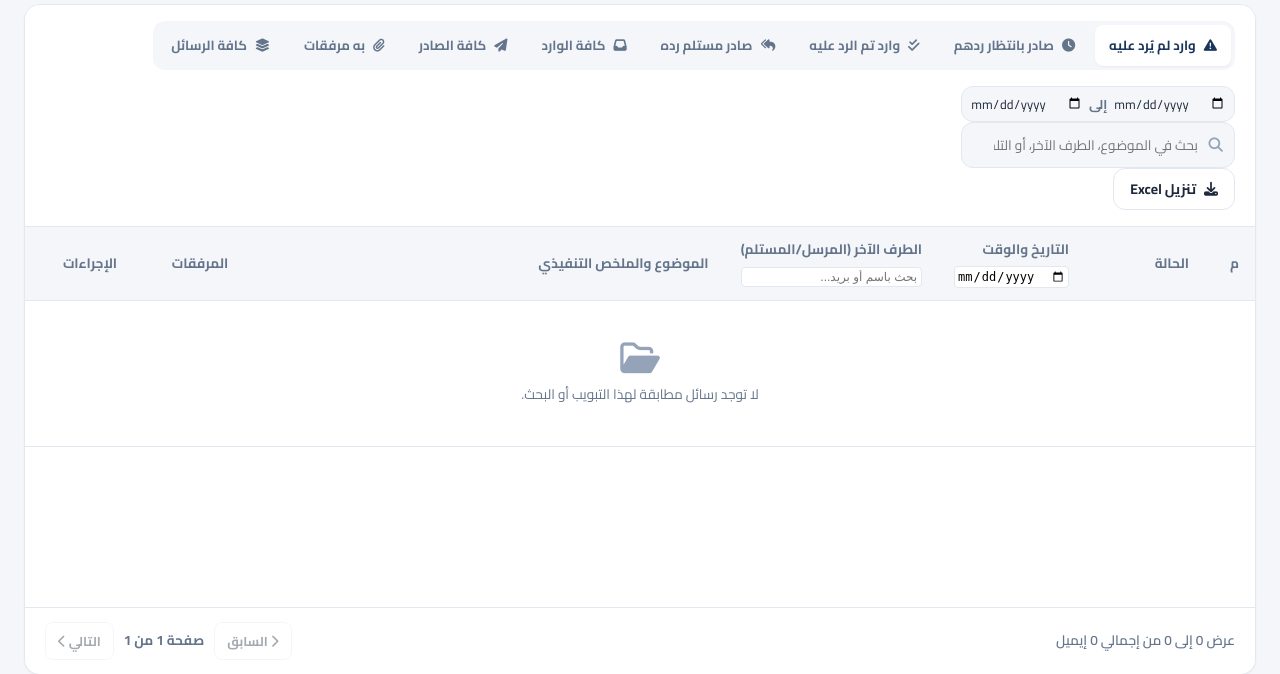
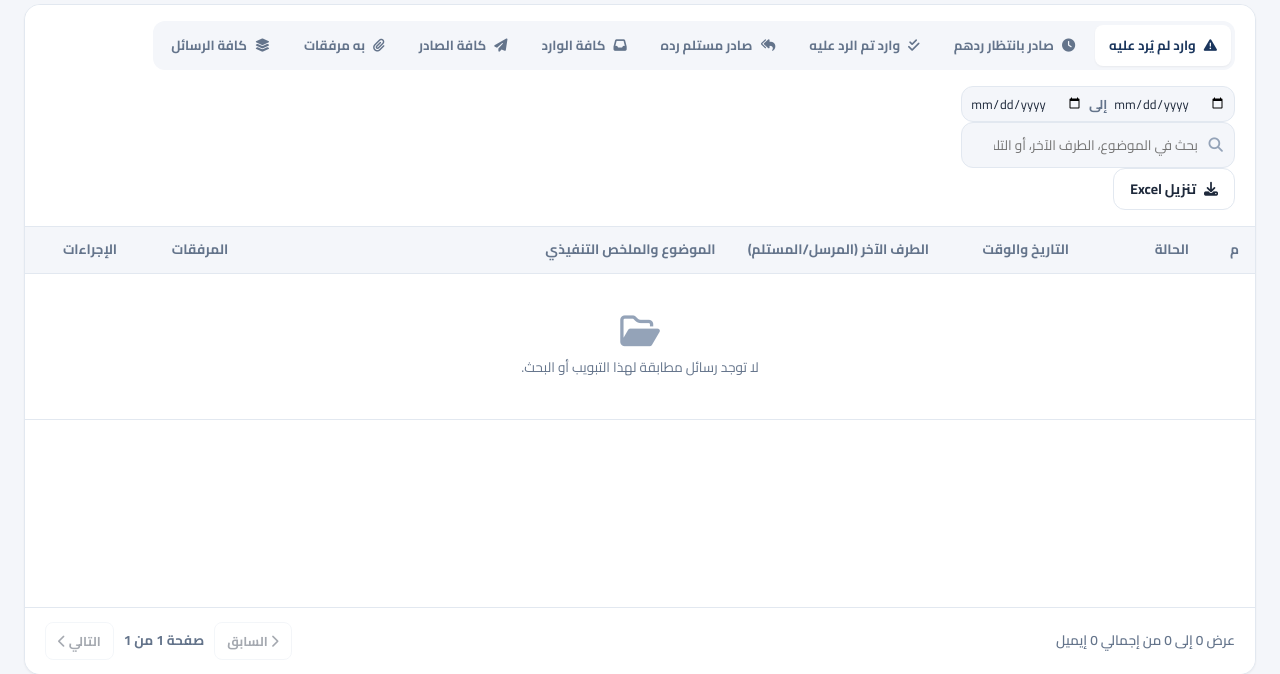
Before and after one commit to Magidatif/Technical-office-Official-mail, a Flask app: page / in a window 1280 px wide. Shown: the part 421-1095 px from the top of the page. Run offline with Flask 3, Linux system fonts and the light colour scheme; data that the repository does not hold is empty.

Commit message:
style: remove column filters from table headers

```diff
--- a/templates/index.html
+++ b/templates/index.html
@@ -208,18 +208,8 @@
                         <tr>
                             <th style="width: 50px;">م</th>
                             <th style="width: 120px;">الحالة</th>
-                            <th style="width: 140px;">
-                                التاريخ والوقت
-                                <div style="margin-top: 5px;">
-                                    <input type="date" id="colDateFilter" class="form-control" style="font-size: 0.75rem; padding: 2px; width: 100%; border: 1px solid var(--border-color); border-radius: 4px;" onchange="loadEmails(1)">
-                                </div>
-                            </th>
-                            <th style="width: 200px;">
-                                الطرف الآخر (المرسل/المستلم)
-                                <div style="margin-top: 5px;">
-                                    <input type="text" id="colPartyFilter" class="form-control" placeholder="بحث باسم أو بريد..." style="font-size: 0.75rem; padding: 2px 4px; width: 100%; border: 1px solid var(--border-color); border-radius: 4px;" oninput="debounceColFilters()">
-                                </div>
-                            </th>
+                            <th style="width: 140px;">التاريخ والوقت</th>
+                            <th style="width: 200px;">الطرف الآخر (المرسل/المستلم)</th>
                             <th>الموضوع والملخص التنفيذي</th>
                             <th style="width: 90px; text-align: center;">المرفقات</th>
                             <th style="width: 130px; text-align: center;">الإجراءات</th>
```
